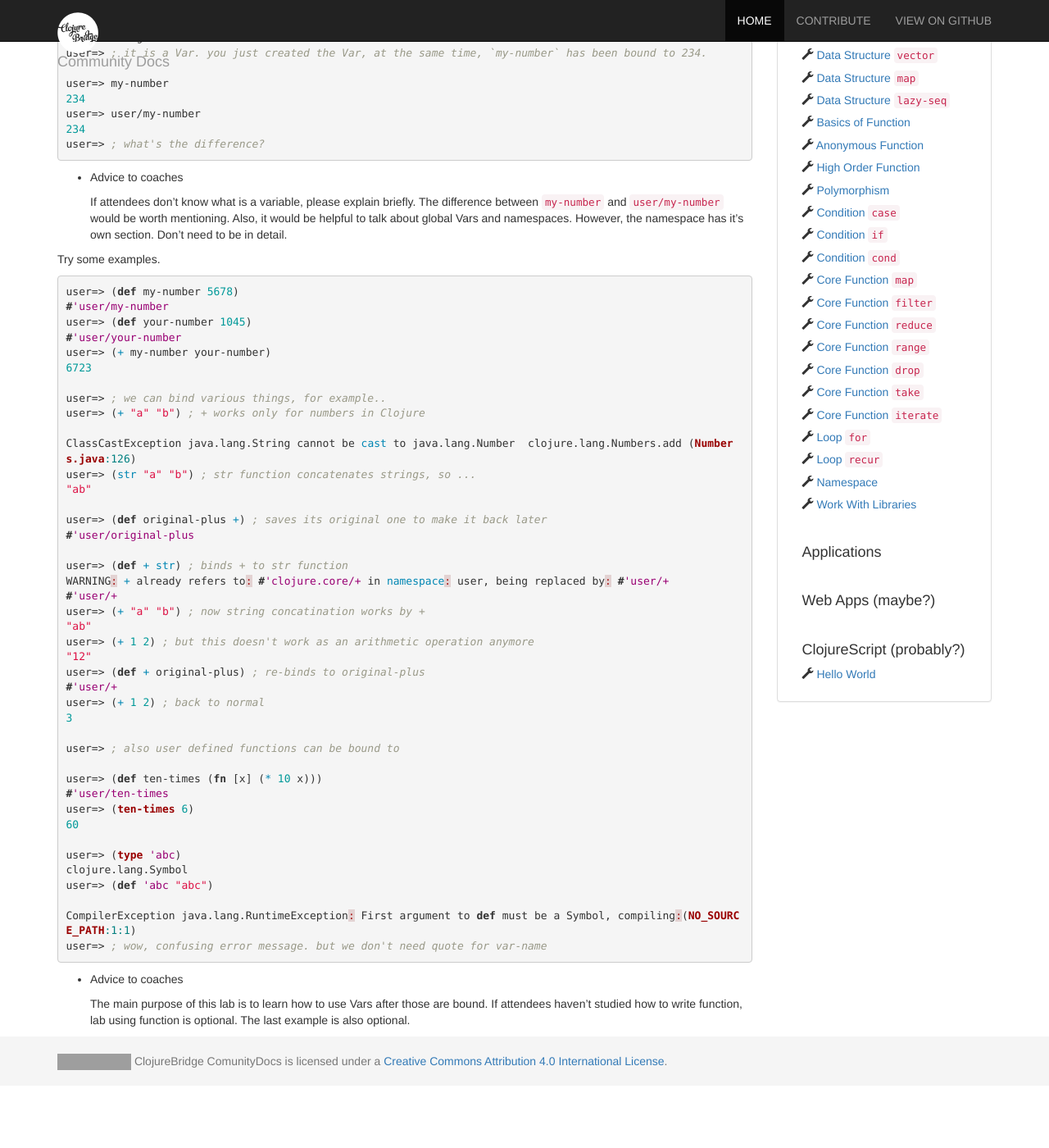
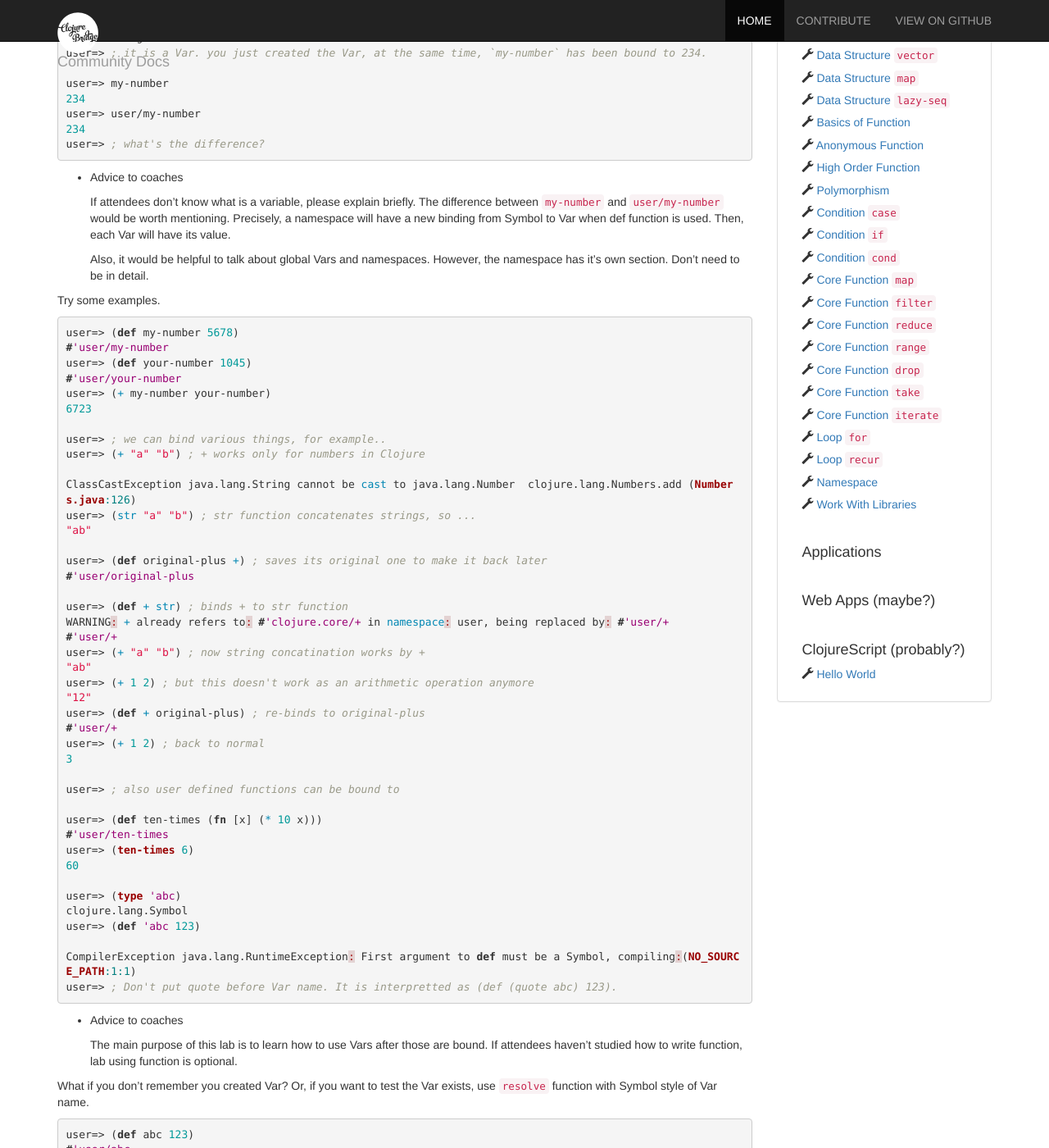
Before and after one commit to ClojureBridge/community-docs, a Jekyll site: the page built from docs/clojure/def.md, in a window 1280 px wide and 1400 px high, scrolled down 472 px. Shown: the whole window at 82% size. Built offline with Jekyll 4.4.1, drawn with Linux system fonts in a browser that asks for light colours; nearby versions of some CDN libraries; before the commit the page ends 1797 px from its top, so only the background shows below that; some of the changed text lies outside the part shown; grey boxes are pictures that could not be loaded.

Commit message:
Updated def with appropriate words

```diff
--- a/css/style.css
+++ b/css/style.css
@@ -3,7 +3,7 @@
 }
 
 .intermediate {
-  color: ##2B65EC;
+  color: #2B65EC;
 }
 
 .difficult {
--- a/docs/clojure/def.md
+++ b/docs/clojure/def.md
@@ -33,6 +33,11 @@ user=> ; what's the difference?
 
     If attendees don't know what is a variable, please explain briefly.
     The difference between `my-number` and `user/my-number` would be worth mentioning.
+    Precisely, a namespace will have a new binding from Symbol to Var
+    when def function is used.
+    Then, each Var will have its value.
+
+
     Also, it would be helpful to talk about global Vars and namespaces.
     However, the namespace has it's own section. Don't need to be in detail.
 
@@ -77,14 +82,26 @@ user=> (ten-times 6)
 
 user=> (type 'abc)
 clojure.lang.Symbol
-user=> (def 'abc "abc")
+user=> (def 'abc 123)
 
 CompilerException java.lang.RuntimeException: First argument to def must be a Symbol, compiling:(NO_SOURCE_PATH:1:1)
-user=> ; wow, confusing error message. but we don't need quote for var-name
+user=> ; Don't put quote before Var name. It is interpretted as (def (quote abc) 123).
 {% endhighlight %}
 
 - Advice to coaches
 
     The main purpose of this lab is to learn how to use Vars after those are bound.
     If attendees haven't studied how to write function, lab using function is optional.
-    The last example is also optional.
+
+
+What if you don't remember you created Var? Or, if you want to test the Var exists, use `resolve` function with Symbol style of Var name.
+
+{% highlight clojure %}
+user=> (def abc 123)
+#'user/abc
+user=> (resolve 'abc)
+#'user/abc
+user=> (resolve abc)
+
+ClassCastException java.lang.Long cannot be cast to clojure.lang.Symbol  clojure.core/ns-resolve (core.clj:3954)
+{% endhighlight %}
```
